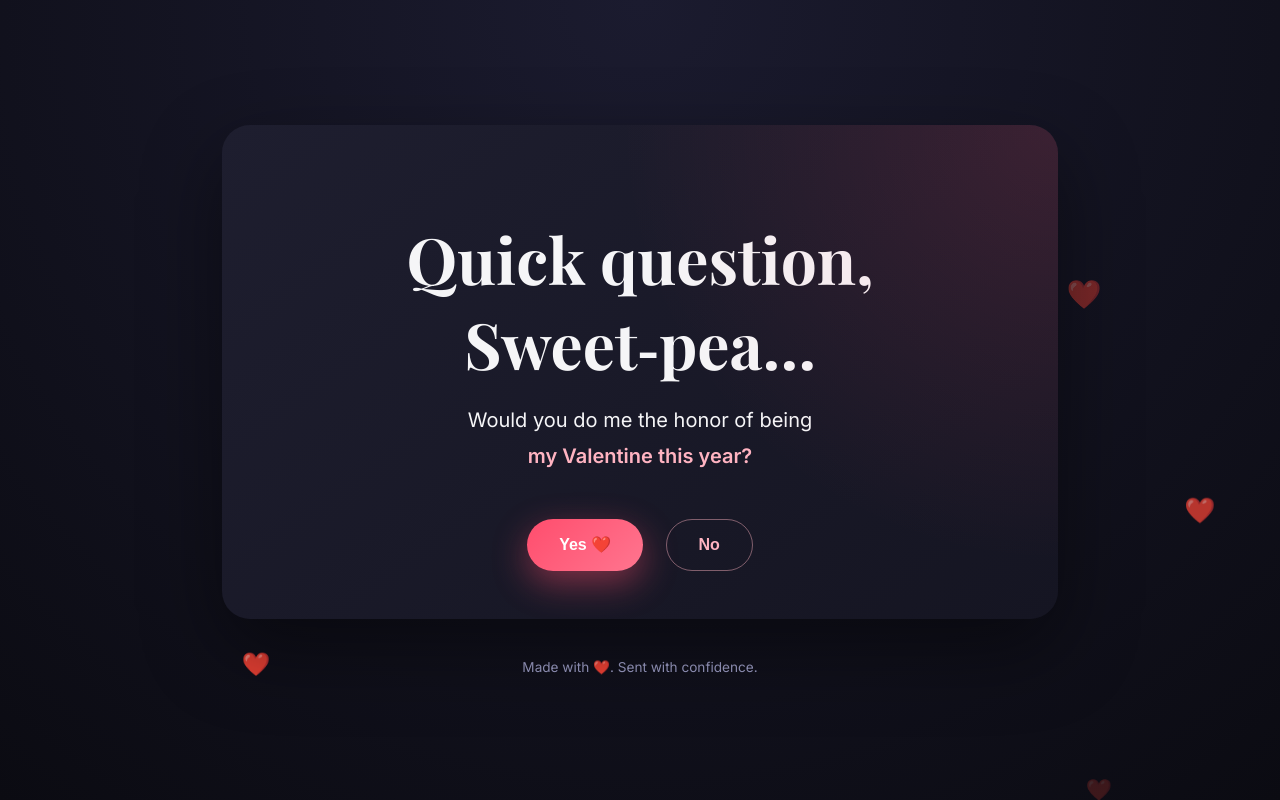
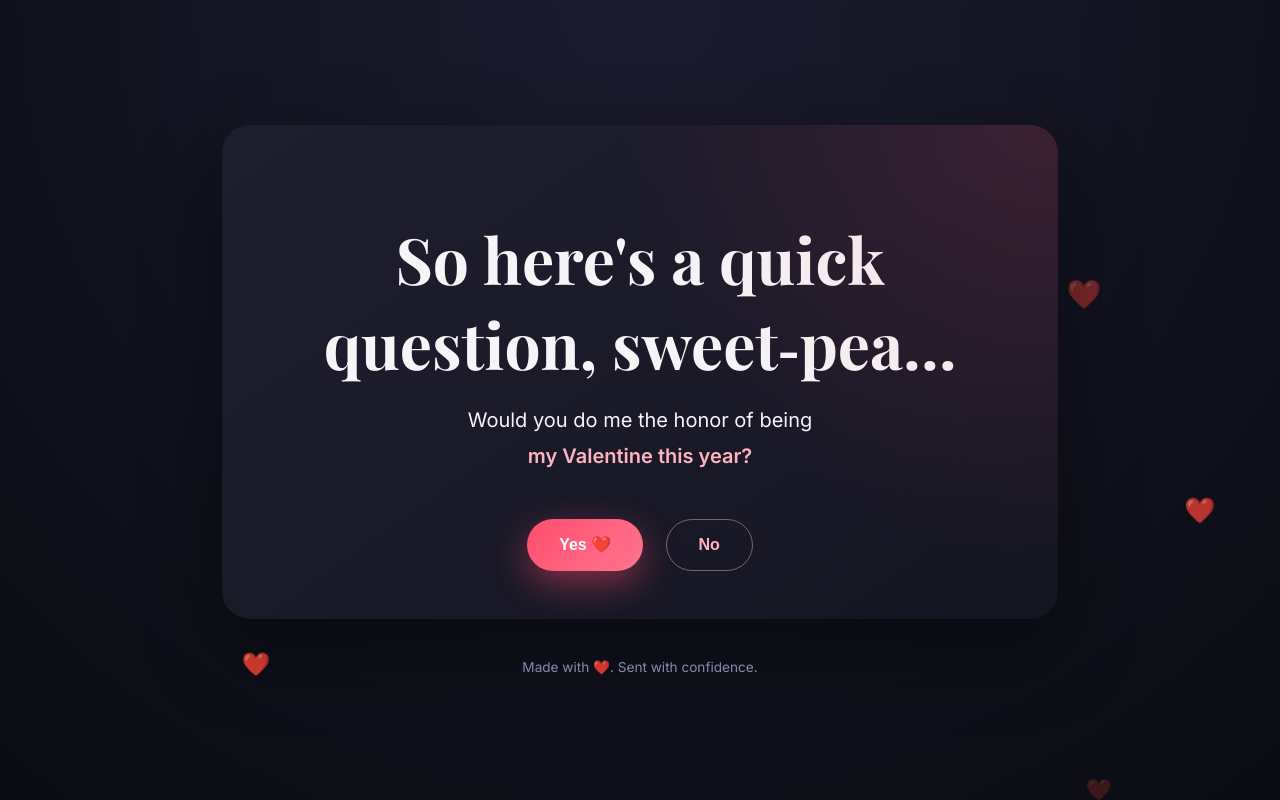
Before and after one commit to hdkhola08/valentines, a plain HTML site: page index.html in a window 1280 px wide. Both pictures are taken after a click on the button "Continue". Drawn offline with nearby package versions, Linux system fonts and the light colour scheme.

Commit message:
Update index.html

```diff
--- a/index.html
+++ b/index.html
@@ -164,7 +164,7 @@
 
       <!-- STEP 2 -->
       <div class="step" id="step2">
-        <h1>Quick question, Sweet‑pea…</h1>
+        <h1>So here's a quick question, sweet‑pea…</h1>
         <div class="message">
           Would you do me the honor of being <br />
           <span class="highlight">my Valentine this year?</span>
```
